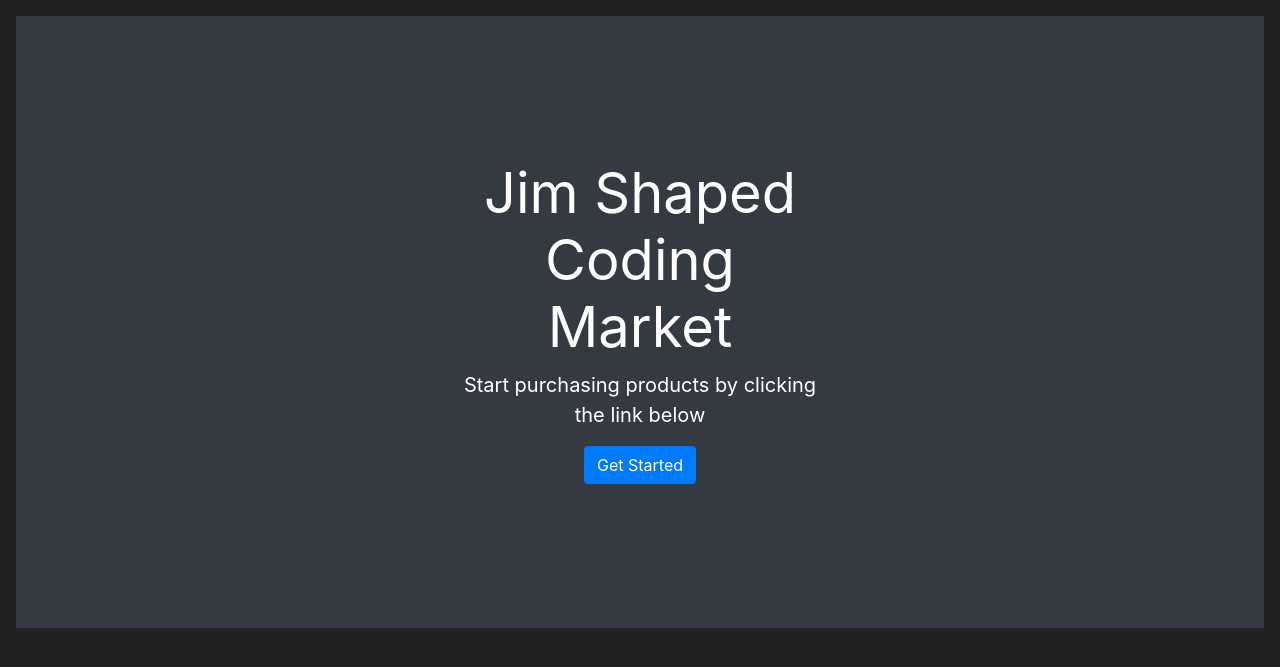
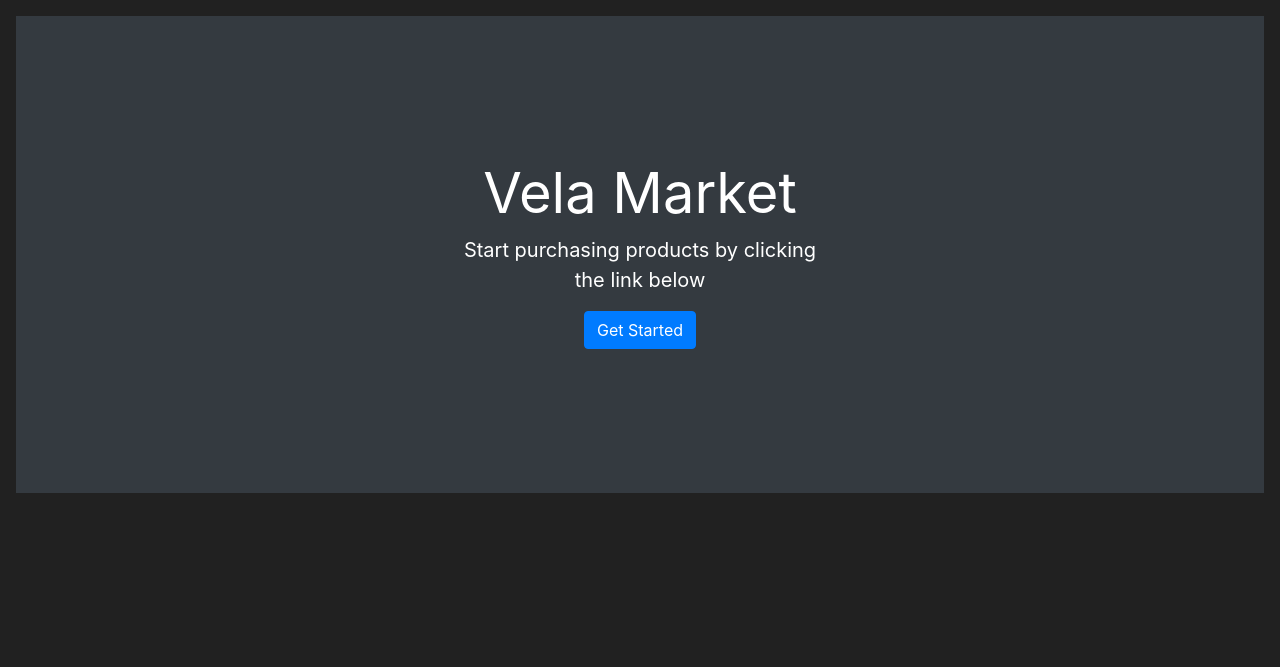
Before and after one commit to prodgefx/Vela-Market, a Flask app: page / in a window 1280 px wide. Shown: the part 56-723 px from the top of the page. Run offline with Flask 3, Linux system fonts and the light colour scheme; some libraries are stand-ins or nearby versions.

Commit message:
final Commit

```diff
--- a/market/templates/home.html
+++ b/market/templates/home.html
@@ -5,7 +5,7 @@
 {% block content %}
     <div class="position-relative overflow-hidden p-3 p-md-5 m-md-3 text-center bg-dark" style="color:white">
         <div class="col-md-5 p-lg-5 mx-auto my-5">
-            <h1 class="display-4 font-weight-normal">Jim Shaped Coding Market</h1>
+            <h1 class="display-4 font-weight-normal">Vela Market</h1>
             <p class="lead font-weight-normal">Start purchasing products by clicking the link below</p>
             <a class="btn btn-primary" href="{{ url_for('market_page') }}">Get Started</a>
         </div>
--- a/market/templates/login.html
+++ b/market/templates/login.html
@@ -9,7 +9,7 @@
     <div class="container">
         <form method="POST" class="form-signin" style="color:white">
             {{ form.hidden_tag() }}
-            <img class="mb-4" src="https://res.cloudinary.com/jimshapedcoding/image/upload/v1597332609/android-icon-192x192_ove2a7.png" alt="">
+            <img class="mb-4" src="{{ url_for('static', filename='images/vela_logo.png') }}" alt=""> <!--https://res.cloudinary.com/jimshapedcoding/image/upload/v1597332609/android-icon-192x192_ove2a7.png -->
             <h1 class="h3 mb-3 font-weight-normal">Please Log in</h1>
             <br>
             {{ form.username.label() }}
```
Also changed, not shown: market/static/images/vela_logo.png (added).
